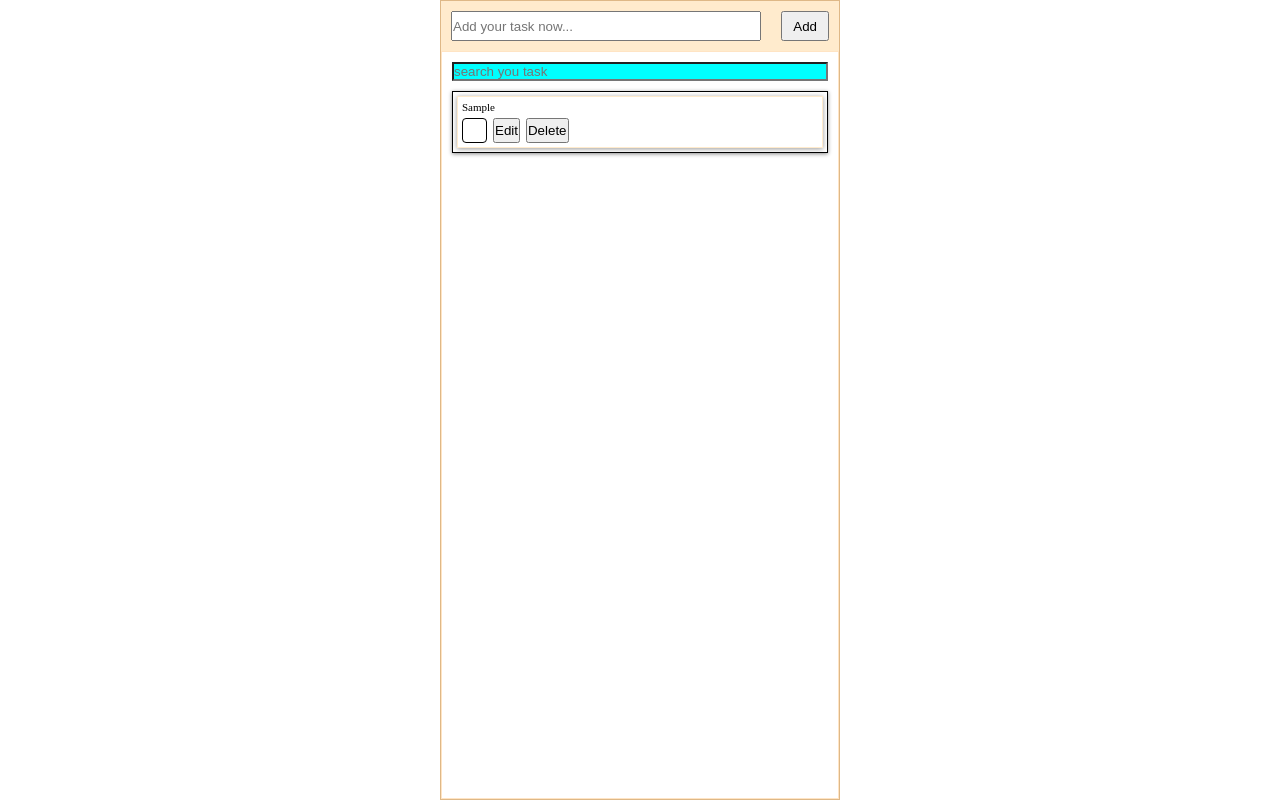
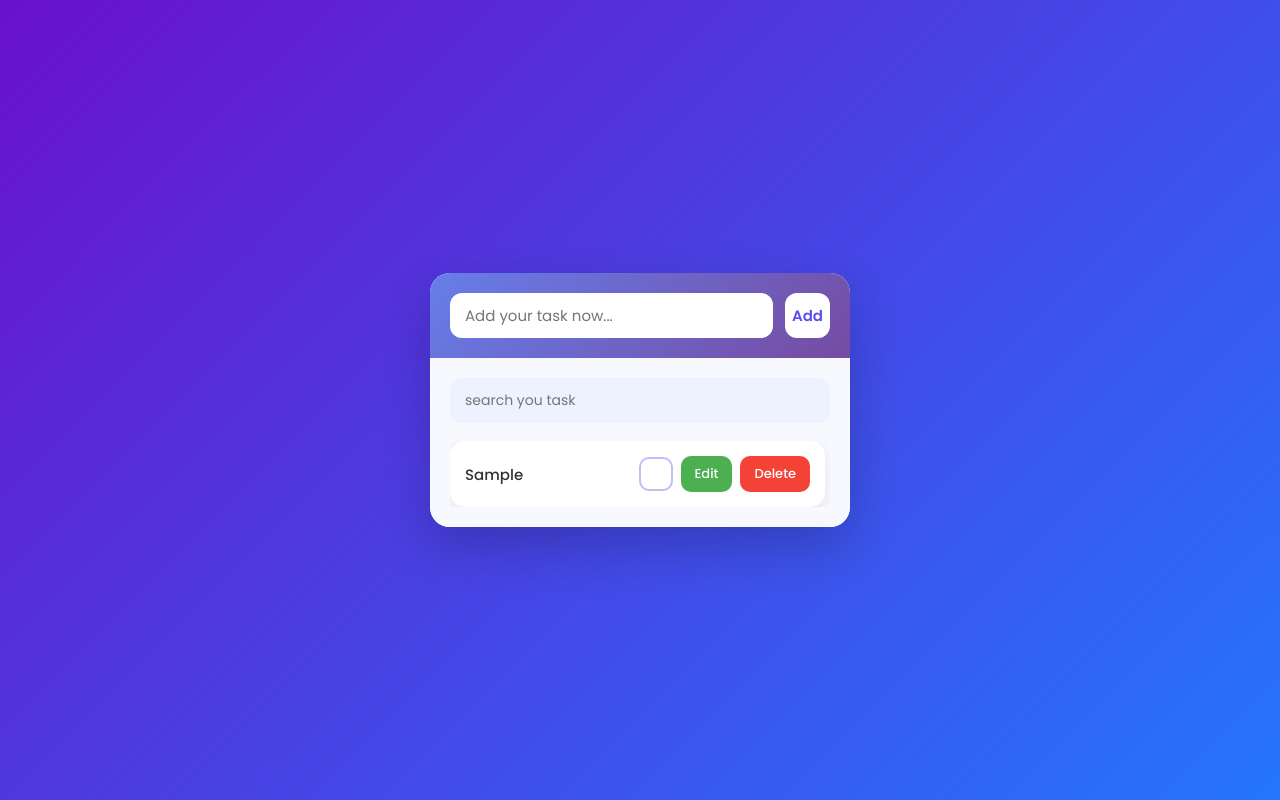
Before and after one commit to ZGDXZENI/Task-manager, a plain HTML site: page index.html in a window 1280 px wide. Both pictures are taken after typing "Sample" into the empty fields and a click on the button "Add". Drawn offline with Linux system fonts and the light colour scheme.

Commit message:
updated the previous code with ai

```diff
--- a/style.css
+++ b/style.css
@@ -1,80 +1,271 @@
-* {
-    margin: 0;
-    padding: 0;
-    box-sizing: border-box;
-}
-body{
-    height: 100vh;
-    display: flex;
-    justify-content: center;
+/* Google Font */
+@import url('https://fonts.googleapis.com/css2?family=Poppins:wght@300;400;500;600;700&display=swap');
+
+*{
+    margin:0;
+    padding:0;
+    box-sizing:border-box;
+    font-family:'Poppins',sans-serif;
 }
 
+body{
+    min-height:100vh;
+    display:flex;
+    justify-content:center;
+    align-items:center;
+    background:linear-gradient(135deg,#6a11cb,#2575fc);
+    padding:20px;
+}
+
+/* Main Card */
+
 .maincontainer{
-    border: 1px solid burlywood;
-    width: 400px;
-    height: 100%;
-    display: flex;
-    flex-direction: column;
+    width:420px;
+    max-width:100%;
+    background:#ffffff;
+    border-radius:20px;
+    overflow:hidden;
+    box-shadow:0 20px 50px rgba(0,0,0,.2);
+    display:flex;
+    flex-direction:column;
 }
+
+/* Header */
+
 .top{
-    display: flex;
-    justify-content: space-between;
-    padding: 10px;
-    gap: 20px;
-    align-items: center;
-    background-color: blanchedalmond;
+    padding:20px;
+    display:flex;
+    gap:12px;
+    background:linear-gradient(135deg,#667eea,#764ba2);
 }
+
 .top input{
-    height: 30px;
-    width: 100%;
+    flex:1;
+    height:45px;
+    border:none;
+    outline:none;
+    border-radius:12px;
+    padding:0 15px;
+    font-size:15px;
+    background:#fff;
+    transition:.3s;
 }
+
+.top input:focus{
+    box-shadow:0 0 0 3px rgba(255,255,255,.35);
+}
+
 .top button{
-    height: 30px;
-    padding: 0px 10px;
+    width:90px;
+    border:none;
+    border-radius:12px;
+    background:#ffffff;
+    color:#5f4dee;
+    font-size:15px;
+    font-weight:600;
+    cursor:pointer;
+    transition:.3s;
 }
+
+.top button:hover{
+    background:#f2f2f2;
+    transform:translateY(-2px);
+}
+
+.top button:active{
+    transform:scale(.95);
+}
+
+/* Task Area */
+
 .taskcontainer{
-    padding: 10px;
-    border: 1px solid bisque;
-    flex: 1;
+    padding:20px;
+    background:#f8f9ff;
+    flex:1;
 }
+
+/* Search */
+
 .taskcontainer input{
-    width: 100%;
-    margin-bottom: 10px;
-    background-color: aqua;
+    width:100%;
+    height:45px;
+    border:none;
+    outline:none;
+    border-radius:12px;
+    padding:0 15px;
+    background:#eef2ff;
+    font-size:14px;
+    margin-bottom:18px;
+    transition:.3s;
 }
+
+.taskcontainer input:focus{
+    background:#ffffff;
+    box-shadow:0 0 0 3px rgba(102,126,234,.15);
+}
+
+/* Tasks */
+
 .tasks{
-    border: 1px solid black;
-    padding: 4px;
-    box-shadow: 0px 1px 4px 0px rgba(0, 0, 0, 0.452)
+    display:flex;
+    flex-direction:column;
+    gap:14px;
 }
+
+/* Single Task */
+
 .task{
-    padding: 4px;
-    border: 1px solid blanchedalmond;
-    box-shadow: 0px 1px 5px 0px rgba(0, 0, 0, 0.404);
+    display:flex;
+    justify-content:space-between;
+    align-items:center;
+    gap:15px;
+    padding:15px;
+    background:#ffffff;
+    border-radius:15px;
+    box-shadow:0 8px 20px rgba(0,0,0,.08);
+    transition:.3s;
 }
+
+.task:hover{
+    transform:translateY(-3px);
+    box-shadow:0 15px 30px rgba(0,0,0,.12);
+}
+
 .task p{
-    margin-bottom: 5px;
-    font-size: 11px;
+    flex:1;
+    font-size:15px;
+    font-weight:500;
+    color:#333;
+    word-break:break-word;
 }
+
+/* Buttons */
+
 .whattodo{
-    display: flex;
-    gap: 6px;
-    height:25px;
+    display:flex;
+    align-items:center;
+    gap:8px;
 }
+
+/* Checkbox */
+
 .check{
-    height: 100%;
-    aspect-ratio: 1/1;
-    border: 1px solid black;
-    border-radius: 4px;
-    position: relative;
+    width:34px;
+    height:34px;
+    border-radius:10px;
+    border:2px solid #c2bff8;
+    display:flex;
+    justify-content:center;
+    align-items:center;
+    cursor:pointer;
+    transition:.3s;
+    position:relative;
 }
+
+.check:hover{
+    background:#cfbdbd;
+}
+
 .tick{
-    position: absolute;
-    left: 50%;
-    top: 50%;
-    translate: -50% -50%;
-    opacity: 0;
+    color:#6c63ff;
+    font-size:18px;
+    font-weight:bold;
+    transition:.3s;
+    cursor:pointer;
 }
-.tick{
-    cursor: hover;
+
+.check:hover .tick{
+    color:#fff;
 }
+
+/* Buttons */
+
+.whattodo button{
+    border:none;
+    outline:none;
+    padding:8px 14px;
+    border-radius:10px;
+    cursor:pointer;
+    color:#fff;
+    font-size:13px;
+    font-weight:500;
+    transition:.3s;
+}
+
+/* Edit */
+
+.whattodo button:first-of-type{
+    background:#4caf50;
+}
+
+.whattodo button:first-of-type:hover{
+    background:#43a047;
+}
+
+/* Delete */
+
+.whattodo button:last-of-type{
+    background:#f44336;
+}
+
+.whattodo button:last-of-type:hover{
+    background:#d32f2f;
+}
+
+.whattodo button:hover{
+    transform:translateY(-2px);
+}
+
+/* Scroll */
+
+.tasks{
+    max-height:500px;
+    overflow-y:auto;
+    padding-right:5px;
+}
+
+.tasks::-webkit-scrollbar{
+    width:7px;
+}
+
+.tasks::-webkit-scrollbar-thumb{
+    background:#b3b8ff;
+    border-radius:20px;
+}
+
+.tasks::-webkit-scrollbar-track{
+    background:transparent;
+}
+
+/* Responsive */
+
+@media(max-width:500px){
+
+    body{
+        padding:10px;
+    }
+
+    .maincontainer{
+        width:100%;
+    }
+
+    .top{
+        flex-direction:column;
+    }
+
+    .top button{
+        width:100%;
+        height:45px;
+    }
+
+    .task{
+        flex-direction:column;
+        align-items:flex-start;
+    }
+
+    .whattodo{
+        width:100%;
+        justify-content:flex-end;
+        flex-wrap:wrap;
+    }
+}
```
